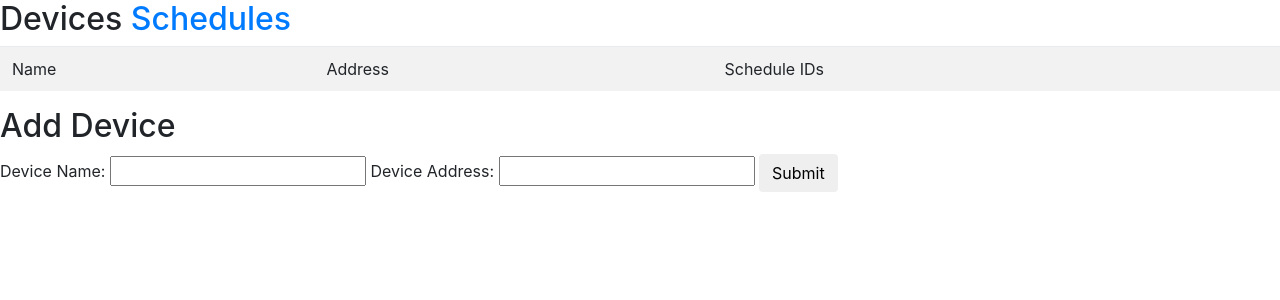
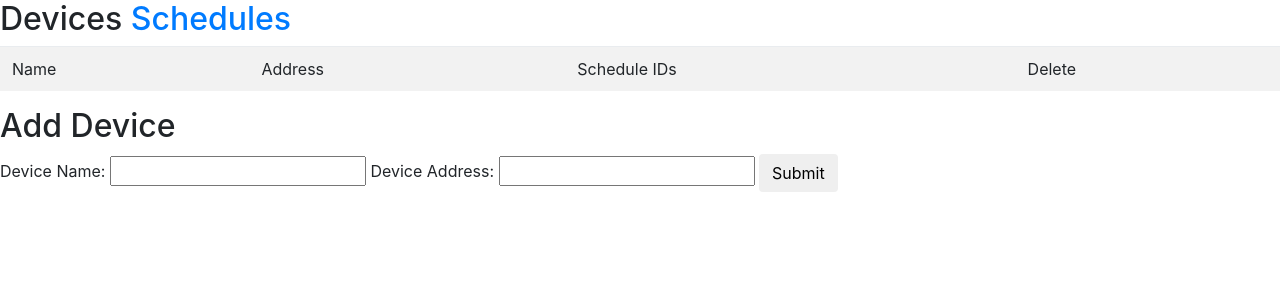
Before and after one commit to simonq80/IoT-Patient-Monitor, a Flask app: page /devices in a window 1280 px wide. Shown: the top 300 px of the page. Run offline with Flask 2, Linux system fonts and the light colour scheme; data that the repository does not hold is empty; some libraries are stand-ins or nearby versions.

Commit message:
added delete

```diff
--- a/mgnt_app/main.py
+++ b/mgnt_app/main.py
@@ -8,11 +8,15 @@ db = SQLAlchemy(app)
 
 class device(db.Model):
     id = db.Column(db.Integer, primary_key=True)
-    name = db.Column(db.String(80))
+    name = db.Column(db.String(80), unique=True, nullable=False)
     address = db.Column(db.String(120), unique=True, nullable=False)
 
-    def __repr__(self):
-        return '<User %r>' % self.username
+    def delete(self):
+        for sch in self.schedule:
+            sch.delete()
+        db.session.commit()
+        db.session.delete(self)
+        db.session.commit()
 
 class schedule(db.Model):
     id = db.Column(db.Integer, primary_key=True)
@@ -22,11 +26,18 @@ class schedule(db.Model):
         nullable=False)
     device = db.relationship('device', backref=db.backref('schedule', lazy=True))
 
+    def delete(self):
+        for time in self.times:
+            db.session.delete(time)
+        db.session.commit()
+        db.session.delete(self)
+        db.session.commit()
+
 class time(db.Model):
     id = db.Column(db.Integer, primary_key=True)
 
-    hour = db.Column(db.Integer)
-    minute = db.Column(db.Integer)
+    hour = db.Column(db.Integer, nullable=False)
+    minute = db.Column(db.Integer, nullable=False)
 
     schedule_id = db.Column(db.Integer, db.ForeignKey('schedule.id'),
         nullable=False)
@@ -44,11 +55,19 @@ def a():
 
 @app.route('/devices', methods=['POST', 'GET'])
 @app.route('/devices/<name>')
-def d(name=None):
+@app.route('/devices/<name>/<remove>')
+def d(name=None, remove=None):
     if request.method == "POST":
         dev = device(name=request.form["name"], address=request.form["address"])
         db.session.add(dev)
         db.session.commit()
+
+    if remove is not None:
+        dev = db.session.query(device).filter(device.name == name).one_or_none()
+        if dev:
+            dev.delete()
+        name = None
+
     if name is None:
         devs = db.session.query(device).all()
     else:
@@ -59,7 +78,8 @@ def d(name=None):
 
 @app.route('/schedules', methods=['POST', 'GET'])
 @app.route('/schedules/<name>')
-def s(name=None):
+@app.route('/schedules/<name>/<remove>')
+def s(name=None, remove=None):
     if request.method == "POST":
         dev = db.session.query(device).filter(device.name == request.form["dname"]).one_or_none()
         tstr = request.form["times"]
@@ -76,6 +96,12 @@ def s(name=None):
             db.session.add(dev)
             db.session.commit()
 
+    if remove is not None:
+        sch = db.session.query(schedule).filter(schedule.id == name).one_or_none()
+        if sch:
+            sch.delete()
+        name = None
+
     if name is None:
         sch = db.session.query(schedule).all()
     else:
--- a/mgnt_app/templates/devices.html
+++ b/mgnt_app/templates/devices.html
@@ -2,12 +2,13 @@
   <link rel="stylesheet" href="https://maxcdn.bootstrapcdn.com/bootstrap/4.0.0-beta.2/css/bootstrap.min.css" integrity="sha384-PsH8R72JQ3SOdhVi3uxftmaW6Vc51MKb0q5P2rRUpPvrszuE4W1povHYgTpBfshb" crossorigin="anonymous">
 </head>
 <body>
-  <h2> Devices  <a href="../schedules">Schedules</a></h2>
+  <h2> Devices  <a href="/schedules">Schedules</a></h2>
   <table class="table table-striped">
     <tr>
       <td>Name</td>
       <td>Address</td>
       <td>Schedule IDs</td>
+      <td>Delete</td>
     </tr>
 
     {% for row in x %}
@@ -16,14 +17,17 @@
           <td>{{ row[1] }}</td>
           <td>
             {% for s in row[2] %}
-              <a href="../schedules/{{s}}">{{s}}</a>
+              <a href="/schedules/{{s}}">{{s}}</a>
             {% endfor %}
+          </td>
+          <td>
+              <a href="/devices/{{row[0]}}/delete">Delete</a>
           </td>
         </tr>
     {% endfor %}
   </table>
   <h2> Add Device </h2>
-  <form class="form" action="../devices" method="post">
+  <form class="form" action="/devices" method="post">
     <label for="name">Device Name:</label>
     <input type="text" name="name" id="name">
     <label for="address">Device Address:</label>
```
Also changed, not shown: mgnt_app/templates/schedules.html (+7 -3 lines).
